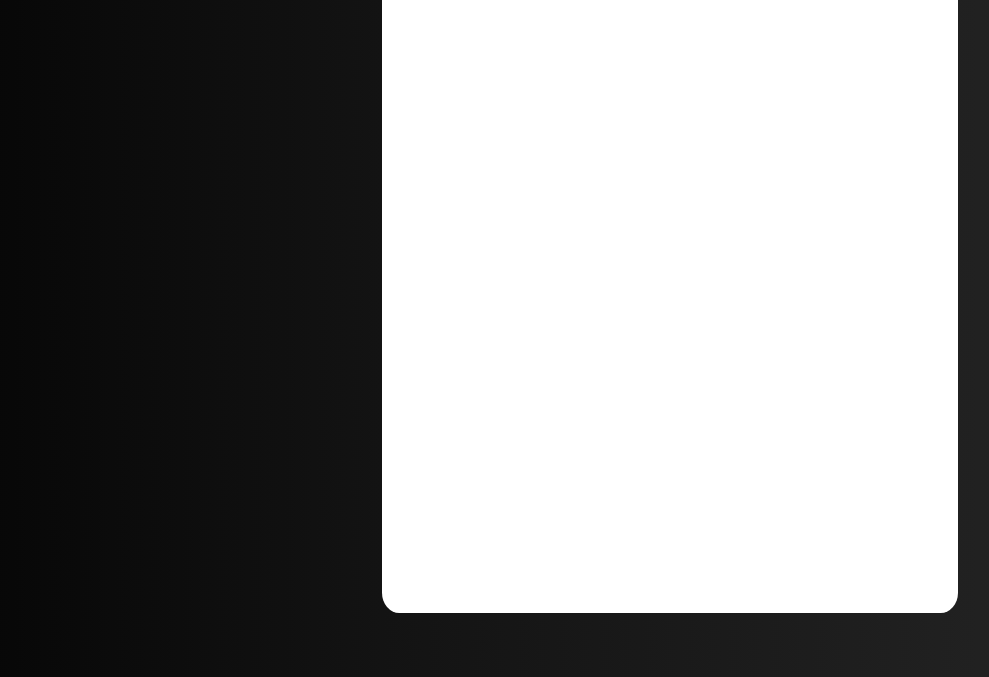
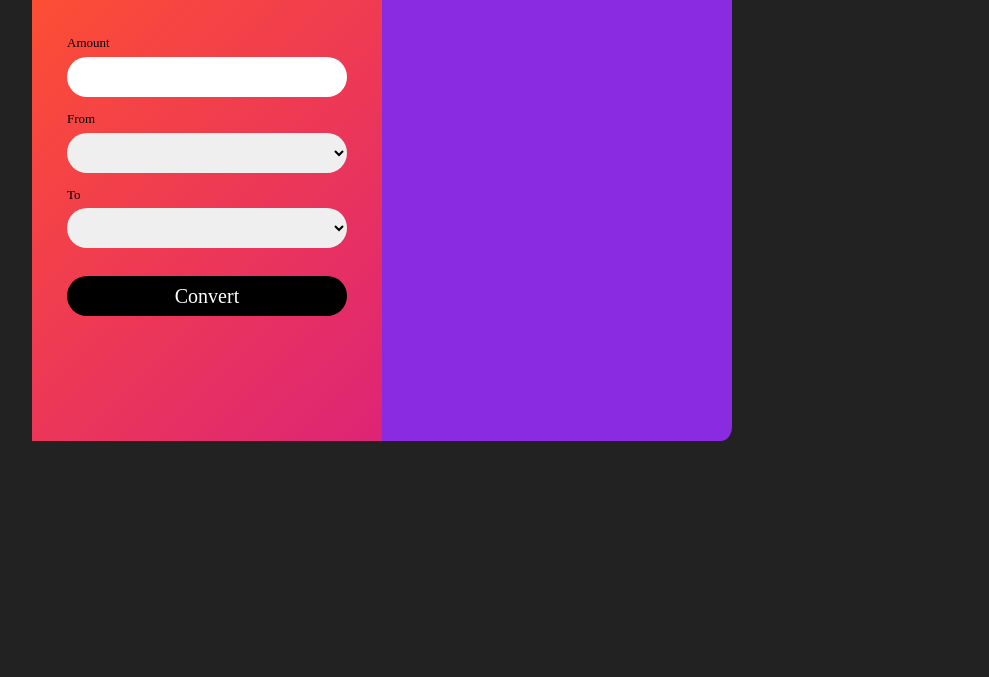
Before and after one commit to anagkazou/currency-converter, a plain HTML site: page index.html in a window 1280 px wide. Shown: the part 123-800 px from the top of the page, without its empty margins (258-1247 px from the left). Drawn offline with Linux system fonts and the light colour scheme.

Commit message:
Design form

```diff
--- a/index.html
+++ b/index.html
@@ -7,6 +7,30 @@
     <link rel="stylesheet" href="/style.css" />
   </head>
   <body>
-    <div class="card"></div>
+    <div class="card">
+      <div class="left-container">
+        <form action="">
+        <p class="title">Currency Converter</p>
+
+        <div class="input-container">
+          <p class="label">Amount</p>
+          <input type="text" class="amount" />
+        </div>
+
+        <div class="input-container">
+          <p class="label">From</p>
+          <select name="" id="convert-from"></select>
+        </div>
+
+        <div class="input-container">
+          <p class="label">To</p>
+          <select name="" id="convert-to"></select>
+        </div>
+
+        <a href="#" class="convert-button">Convert</a>
+      </div>
+    </form>
+      <div class="right-container"></div>
+    </div>
   </body>
 </html>
--- a/style.css
+++ b/style.css
@@ -5,9 +5,9 @@
 }
 
 html {
-  background: linear-gradient(to right, #000000, #131313, #222222);
+  background: #222222;
   font-size: 20px;
-  color: white;
+  color: black;
   height: 100vh;
 }
 
@@ -15,29 +15,72 @@ body {
   height: 100vh;
   padding: 5%;
 }
-h1 {
-  line-height: 10rem;
-  font-size: 220%;
+.title {
+  color: white;
+  margin-bottom: 18%;
+}
+
+input {
+  width: 100%;
+  line-height: 3em;
+  border-radius: 35px;
+  border: none;
+}
+select {
+  width: 100%;
+  height: 3em;
+  border: none;
+  border-radius: 35px;
 }
 .container {
   margin-top: 6%;
 }
-
-.row {
-  max-width: 1140px;
-  margin: 0 auto;
+.left-container,
+.right-container {
+  position: relative;
+  float: left;
+}
+.right-container {
+  display: inline-block;
+  background: black;
+  width: 50%;
+  height: 100%;
+  border-top-right-radius: 3%;
+  border-bottom-right-radius: 3%;
+  border-left: 100px solid blueviolet;
+  border-bottom: 500px solid blueviolet;
+}
+.left-container {
+  background: linear-gradient(135deg, #ff512f, #dd2476);
+  width: 50%;
+  height: 100%;
+  padding: 3% 5%;
+}
+.input-container {
+  margin-bottom: 5%;
 }
 
-.hero-text {
-  display: inline-block;
-  height: 100%;
+.input-container p {
+  font-size: 65%;
+  margin-bottom: 2%;
+}
+
+.convert-button {
+  background: black;
+  width: 100%;
+  display: block;
+  line-height: 2em;
+  border-radius: 35px;
+  text-align: center;
+  color: white;
+  text-decoration: none;
+  margin-top: 10%;
 }
 
 .card {
-  background: white;
-  float: right;
-  height: 100%;
-  width: 50%;
+  height: 500px;
+  width: 700px;
   vertical-align: middle;
   border-radius: 3%;
+  margin: 0 auto;
 }
```
